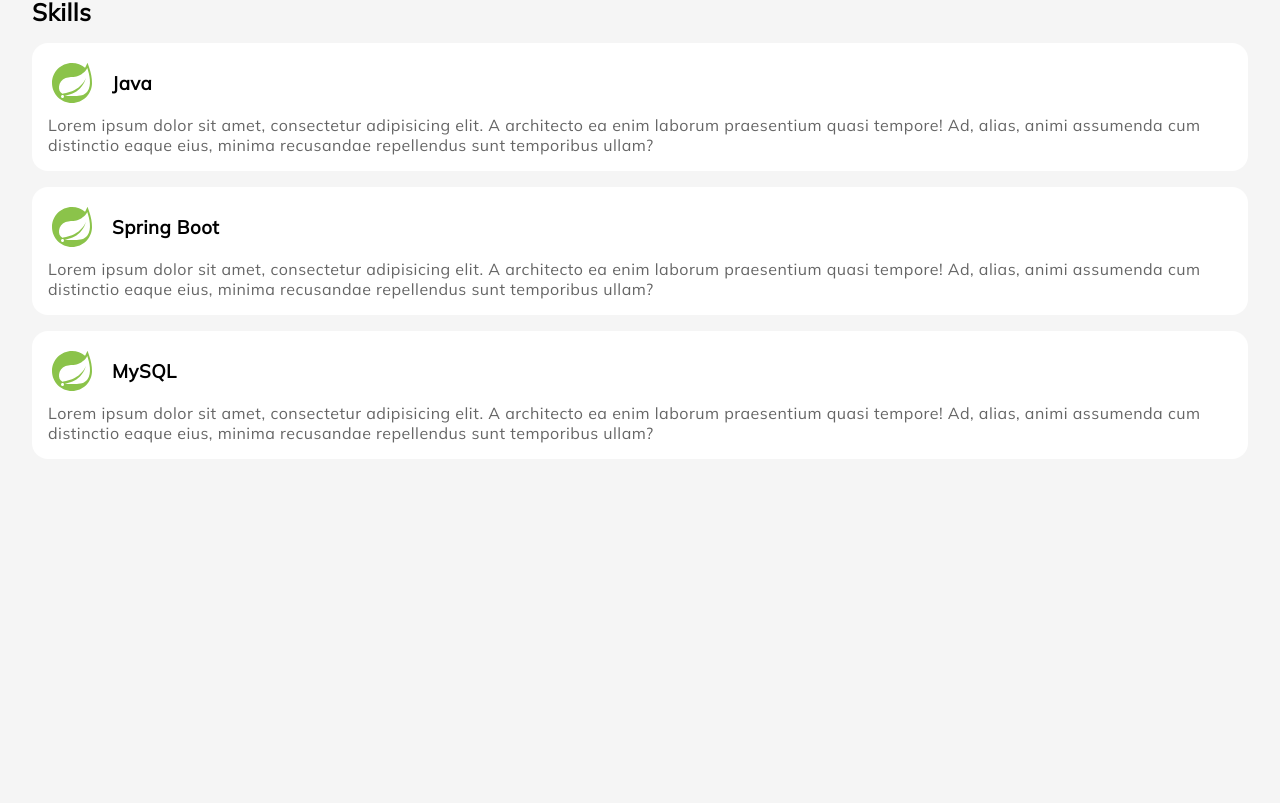
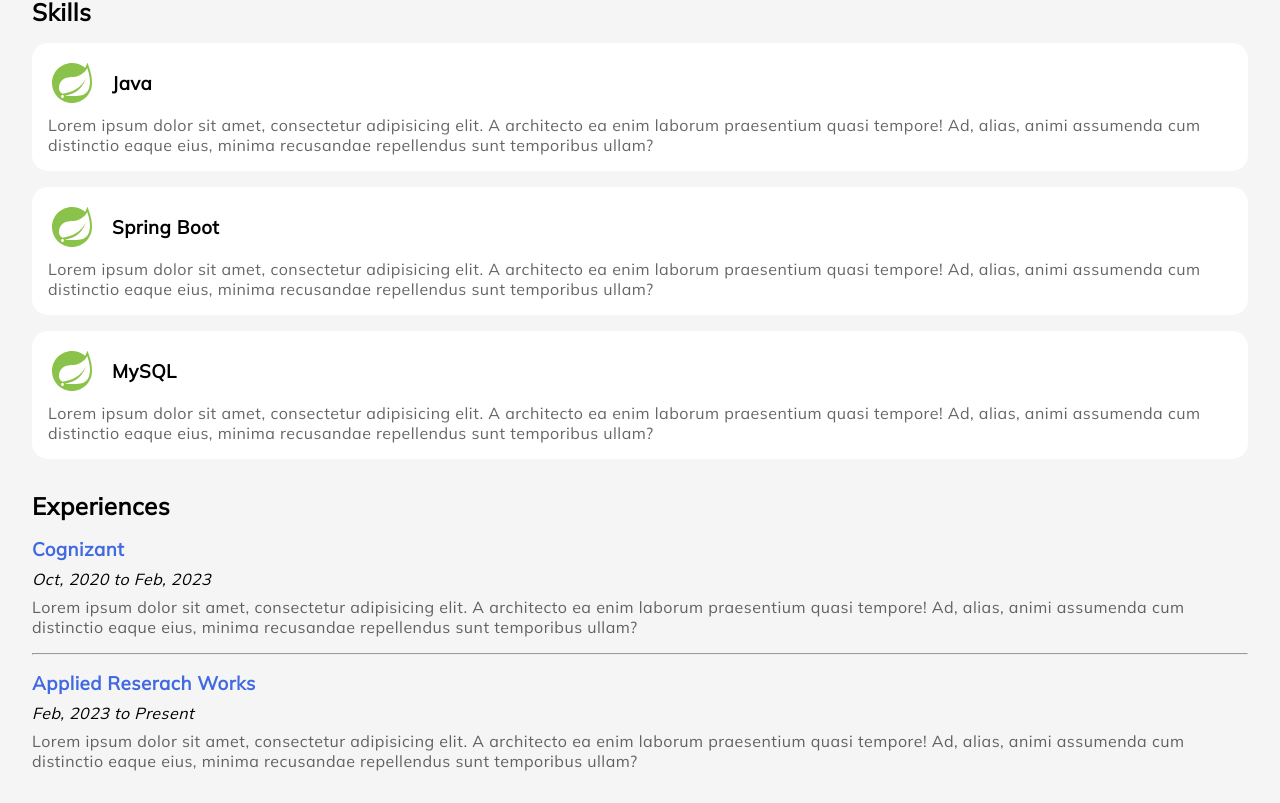
Before and after one commit to Shuktika15/Shuktika15.github.io, a React (Vite) app: page / in a window 1280 px wide. Shown: the part 2029-2832 px from the top of the page. Before the commit the page ends 2520 px from the top, so only its background shows below. Built offline with nearby package versions, Linux system fonts and the light colour scheme.

Commit message:
Add experiences

```diff
--- a/src/App.tsx
+++ b/src/App.tsx
@@ -1,4 +1,5 @@
 import Skills from "./components/skills/Skills";
+import Experiences from "./components/experiences/Experiences";
 
 export default function App() {
     return (
@@ -55,6 +56,7 @@
                     </p>
                 </section>
                 <Skills/>
+                <Experiences/>
             </main>
             <footer></footer>
         </>
--- /dev/null
+++ b/src/components/experiences/Experiences.scss
@@ -0,0 +1,13 @@
+#Experiences {
+  display: grid;
+  gap: 1rem;
+
+  .experience {
+    display: grid;
+    gap: 0.5rem;
+
+    h3 {
+      color: var(--accent-color);
+    }
+  }
+}
--- /dev/null
+++ b/src/components/experiences/Experiences.tsx
@@ -0,0 +1,28 @@
+import {Data, Experience} from "../../data";
+import './Experiences.scss';
+
+export default function Experiences() {
+    const experiences: Experience[] = Data.experiences;
+
+    function timeline(experience: Experience): string {
+        const start = `${experience.startMonth}, ${experience.startYear} to `;
+        const end = experience.current ? 'Present' : `${experience.endMonth}, ${experience.endYear}`
+        return start + end;
+    }
+
+    return (
+        <section id="Experiences">
+            <h1>Experiences</h1>
+            {experiences.map((experience, index) => (
+                <>
+                    <div className="experience">
+                        <h3>{experience.company}</h3>
+                        <p><i>{timeline(experience)}</i></p>
+                        <p className="content">{experience.description}</p>
+                    </div>
+                    {index != experiences.length - 1 ? <hr/> : <></>}
+                </>
+            ))}
+        </section>
+    )
+}
--- a/src/data.ts
+++ b/src/data.ts
@@ -1,11 +1,24 @@
 export interface DataType {
-    skills: Skill[]
+    skills: Skill[],
+    experiences: Experience[],
 }
 
 export interface Skill {
     id: number,
     logo: string,
     title: string,
+    description: string
+}
+
+export type Month = 'Jan' | 'Feb' | 'Mar' | 'Apr' | 'May' | 'Jun' | 'Jul' | 'Aug' | 'Sep' | 'Oct' | 'Nov' | 'Dec';
+
+export interface Experience {
+    company: string,
+    startYear: number,
+    startMonth: Month,
+    current: boolean,
+    endYear?: number,
+    endMonth?: Month,
     description: string
 }
 
@@ -38,5 +51,29 @@
                             Ad, alias, animi assumenda cum distinctio eaque eius,
                             minima recusandae repellendus sunt temporibus ullam?`
         }
+    ],
+    experiences: [
+        {
+            company: 'Cognizant',
+            startMonth: 'Oct',
+            startYear: 2020,
+            current: false,
+            endMonth: 'Feb',
+            endYear: 2023,
+            description: `Lorem ipsum dolor sit amet, consectetur adipisicing elit.
+                            A architecto ea enim laborum praesentium quasi tempore!
+                            Ad, alias, animi assumenda cum distinctio eaque eius,
+                            minima recusandae repellendus sunt temporibus ullam?`
+        },
+        {
+            company: 'Applied Reserach Works',
+            startMonth: 'Feb',
+            startYear: 2023,
+            current: true,
+            description: `Lorem ipsum dolor sit amet, consectetur adipisicing elit.
+                            A architecto ea enim laborum praesentium quasi tempore!
+                            Ad, alias, animi assumenda cum distinctio eaque eius,
+                            minima recusandae repellendus sunt temporibus ullam?`
+        }
     ]
 }
```
